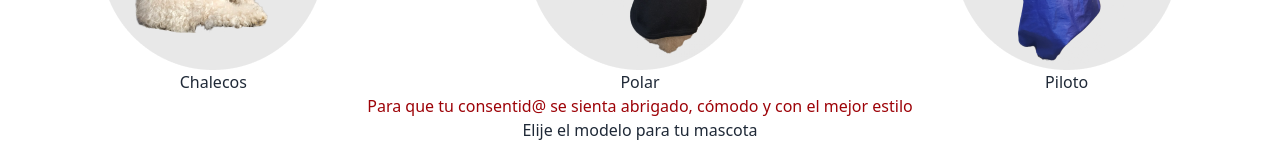
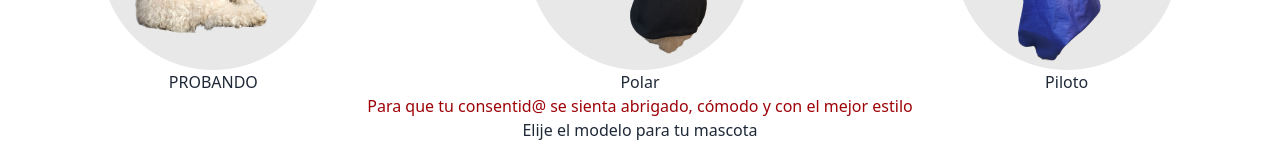
Before and after one commit to MaitenCullen/MonarquiaPerruna, a React (Vite) app: page /Productos in a window 1280 px wide. Shown: the part 650-795 px from the top of the page. Built offline with nearby package versions, Linux system fonts and the light colour scheme.

Commit message:
probando maxi

```diff
--- a/src/screens/Productos.jsx
+++ b/src/screens/Productos.jsx
@@ -37,7 +37,7 @@ export const Productos = () => {
       <div className='flex w-full justify-around '>
         <div className='flex items-center flex-col cursor-pointer divCirculo' onClick={(e)=> seleccionar('chalecos')}>
           <img src={img1}/>
-          <h4>Chalecos</h4>
+          <h4>PROBANDO</h4>
         </div>
         <div className='flex items-center flex-col cursor-pointer divCirculo' onClick={()=> seleccionar('polar')}>
            <img src={img2}/>
```
